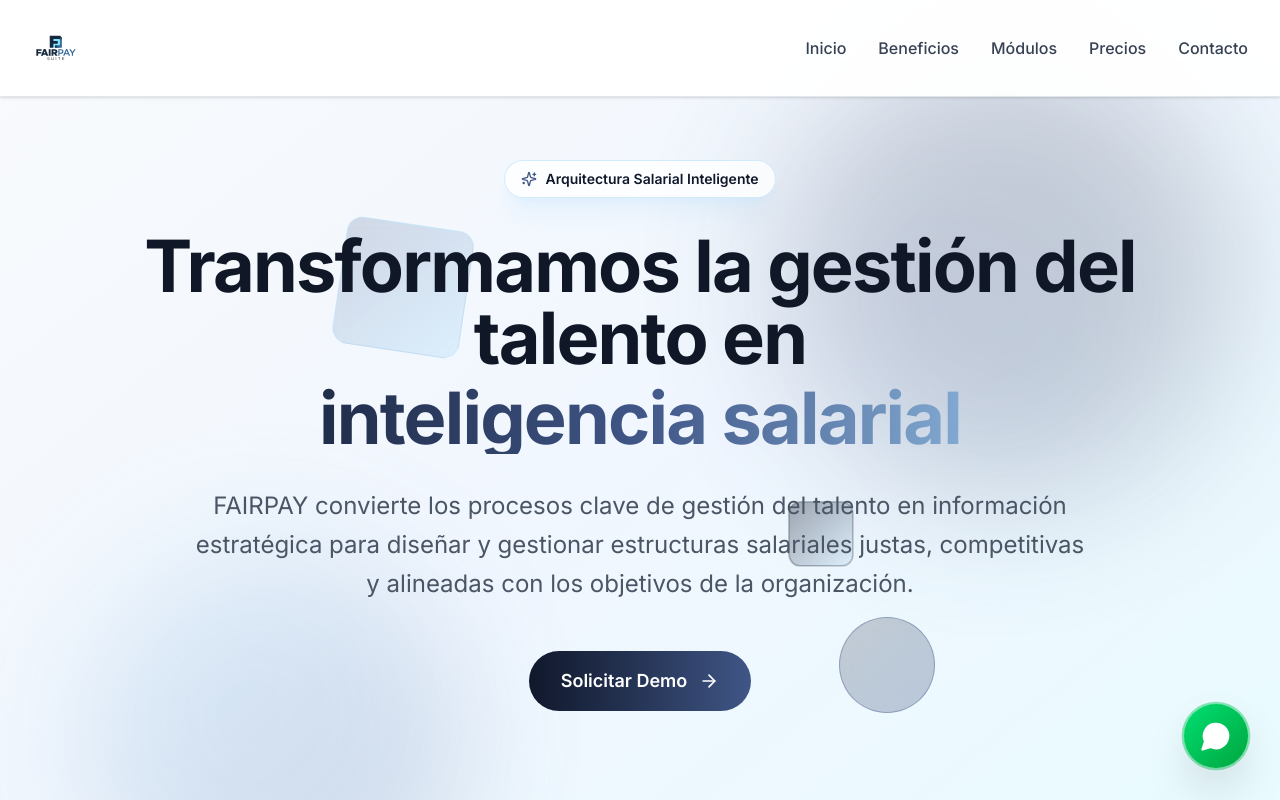
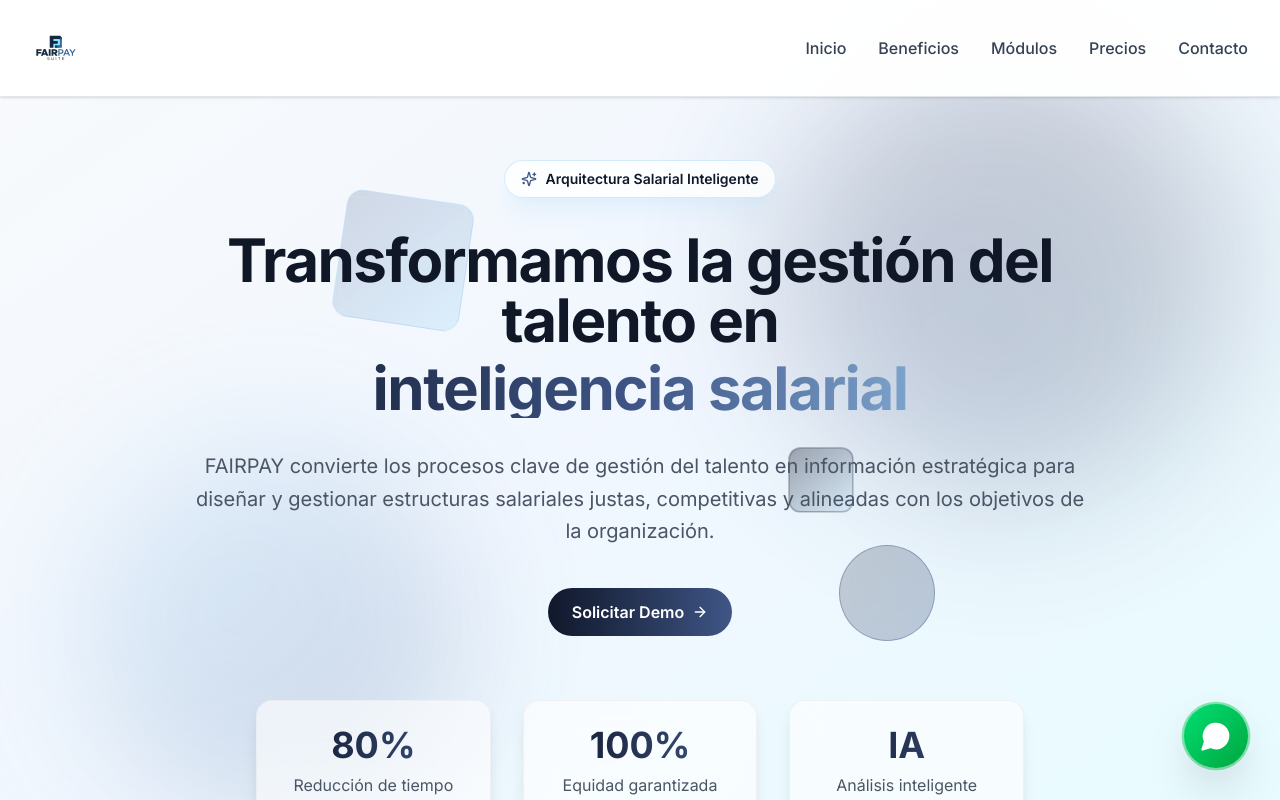
Before and after one commit to fairpayconsultus/landingPageFairpay, a React (Vite) app: page / in a window 1280 px wide. Shown: the top 800 px of the page. Built offline with nearby package versions, Linux system fonts and the light colour scheme.

Commit message:
adjust hero text sizes and logo dimensions

```diff
--- a/src/app/components/Footer.tsx
+++ b/src/app/components/Footer.tsx
@@ -49,11 +49,11 @@ export function Footer() {
         <div className="grid grid-cols-1 md:grid-cols-2 lg:grid-cols-4 gap-12 mb-12">
           {/* Brand Column */}
           <div className="lg:col-span-1">
-            <div className="mb-6">
+            <div className="mb-2">
               <img
                 src={logoFairpay}
                 alt="Fairpay Suite"
-                className="h-12 w-auto"
+                className="h-32 w-auto"
               />
             </div>
             <p className="text-gray-400 mb-6 leading-relaxed">
--- a/src/app/components/Hero.tsx
+++ b/src/app/components/Hero.tsx
@@ -86,7 +86,7 @@ export function Hero() {
             initial={{ opacity: 0, y: 30 }}
             animate={{ opacity: 1, y: 0 }}
             transition={{ delay: 0.3 }}
-            className="text-5xl sm:text-6xl lg:text-7xl font-bold tracking-tight"
+            className="text-4xl sm:text-5xl lg:text-6xl font-bold tracking-tight"
           >
             <span className="block text-gray-900">Transformamos la gestión del</span>
             <span className="block text-gray-900">talento en</span>
@@ -100,7 +100,7 @@ export function Hero() {
             initial={{ opacity: 0, y: 30 }}
             animate={{ opacity: 1, y: 0 }}
             transition={{ delay: 0.4 }}
-            className="text-xl sm:text-2xl text-gray-600 max-w-4xl mx-auto leading-relaxed"
+            className="text-lg sm:text-xl text-gray-600 max-w-4xl mx-auto leading-relaxed"
           >
             FAIRPAY convierte los procesos clave de gestión del talento en información estratégica para diseñar y gestionar estructuras salariales justas, competitivas y alineadas con los objetivos de la organización.
           </motion.p>
@@ -110,14 +110,14 @@ export function Hero() {
             initial={{ opacity: 0, scale: 0.8 }}
             animate={{ opacity: 1, scale: 1 }}
             transition={{ delay: 0.5 }}
-            className="pt-4"
+            className="pt-2"
           >
             <a
               href="#contacto"
-              className="group inline-flex items-center gap-3 px-8 py-4 bg-gradient-to-r from-[#10182b] to-[#405687] text-white rounded-full text-lg font-semibold hover:shadow-2xl hover:shadow-blue-500/40 transition-all duration-300 hover:scale-105"
+              className="group inline-flex items-center gap-2 px-6 py-3 bg-gradient-to-r from-[#10182b] to-[#405687] text-white rounded-full text-md font-semibold hover:shadow-2xl hover:shadow-blue-500/40 transition-all duration-300 hover:scale-105"
             >
               Solicitar Demo
-              <ArrowRight className="w-5 h-5 group-hover:translate-x-1 transition-transform" />
+              <ArrowRight className="w-4 h-4 group-hover:translate-x-1 transition-transform" />
             </a>
           </motion.div>
 
@@ -126,7 +126,7 @@ export function Hero() {
             initial={{ opacity: 0, y: 30 }}
             animate={{ opacity: 1, y: 0 }}
             transition={{ delay: 0.6 }}
-            className="grid grid-cols-1 sm:grid-cols-3 gap-8 max-w-3xl mx-auto pt-16"
+            className="grid grid-cols-1 sm:grid-cols-3 gap-8 max-w-3xl mx-auto pt-8"
           >
             {[
               { value: "80%", label: "Reducción de tiempo" },
```
